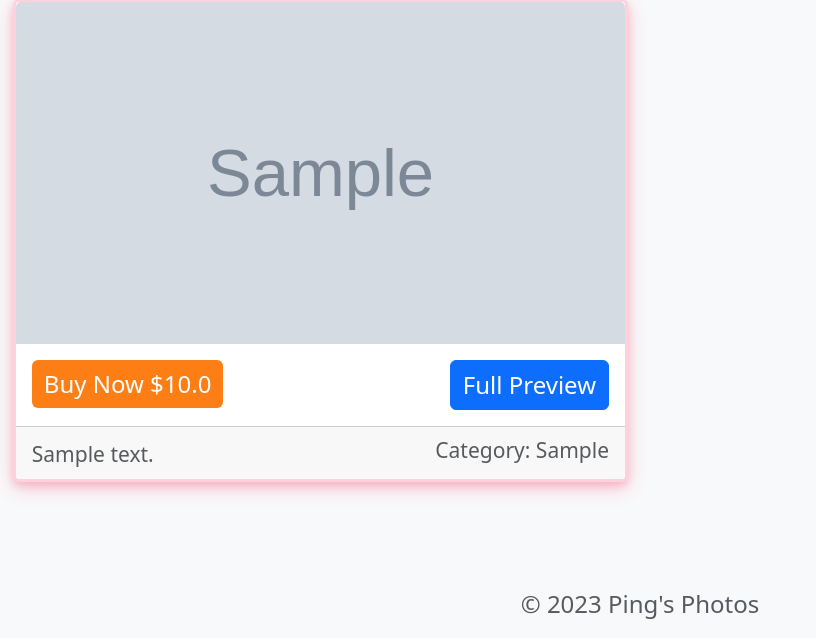
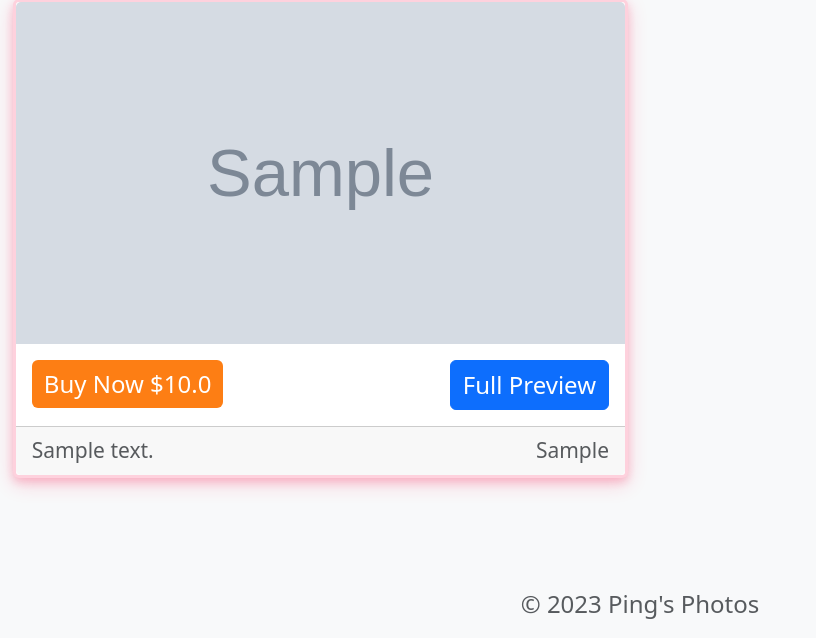
Before and after one commit to MyPingO/Photo-Site, a Flask app: page / in a window 1280 px wide. Shown: the part 162-800 px from the top of the page, without its empty margins (0-816 px from the left). Run offline with Flask 2, Linux system fonts and the light colour scheme; tables that the repository leaves empty hold one stand-in row (values such as "Sample post"); grey boxes marked "Sample" are stand-in pictures; some libraries are stand-ins or nearby versions.

Commit message:
Added random photo display + minor css tweak

```diff
--- a/app/routes.py
+++ b/app/routes.py
@@ -9,6 +9,7 @@ from .forms import PhotoUploadForm, PurchaseSearchForm, LoginForm, SignupForm, E
 from app import app, db
 from PIL import Image, ImageDraw, ImageFont, ImageOps
 from math import sqrt
+from random import shuffle
 import re, os, stripe
 
 # two decorators, same function
@@ -16,6 +17,7 @@ import re, os, stripe
 @app.route('/gallery')
 def gallery():
     photos = Photo.query.all()
+    shuffle(photos)
     return render_template('gallery.html', title='Gallery', photos=photos)
 
 @app.route('/collections')
@@ -27,6 +29,7 @@ def collections():
 @app.route('/category/<category_name>')
 def category(category_name):
     photos = Photo.query.filter_by(category=category_name).all()
+    shuffle(photos)
     return render_template('category.html', photos=photos)
 
 @app.route('/upload', methods=['GET', 'POST'])
@@ -97,7 +100,7 @@ def upload():
 
                 # Add to database
                 new_photo = Photo(
-                    description=f"Dimensions: {img.width}x{img.height}",
+                    description=f"(Dimensions: {img.width}x{img.height})",
                     filename=unique_filename,
                     user_id=current_user.id,
                     width=img.width,
@@ -129,7 +132,8 @@ def edit_photo(photo_id):
 
     form = EditPhotoForm()
     image = Image.open(os.path.join(app.config['UPLOAD_FOLDER'], 'originals', photo.filename))
-    image_width, image_height = image.size
+    image = ImageOps.exif_transpose(image)
+    image_width, image_height = image.width, image.height
     if form.validate_on_submit():
         photo.description = str(form.description.data.strip() + f" (Dimensions: {image_width}x{image_height})") if form.description.data else photo.description
         photo.category = form.category.data if form.category.data else photo.category
--- a/app/templates/macros.html
+++ b/app/templates/macros.html
@@ -31,7 +31,7 @@
                     {% endif %}
                 </div>
                 {% if photo.description or photo.category %}
-                <div class="card-footer text-muted"> <!-- Footer with small text -->
+                <div class="card-footer text-muted d-flex justify-content-between"> <!-- Footer with small text -->
                     <small>
                         {% if photo.description %}
                         {{ photo.description }}
@@ -39,7 +39,7 @@
                     </small>
                     <small class="float-end">
                         {% if photo.category %}
-                        Category: {{ photo.category }}
+                        {{ photo.category }}
                         {% endif %}
                     </small>
                 </div>
```
